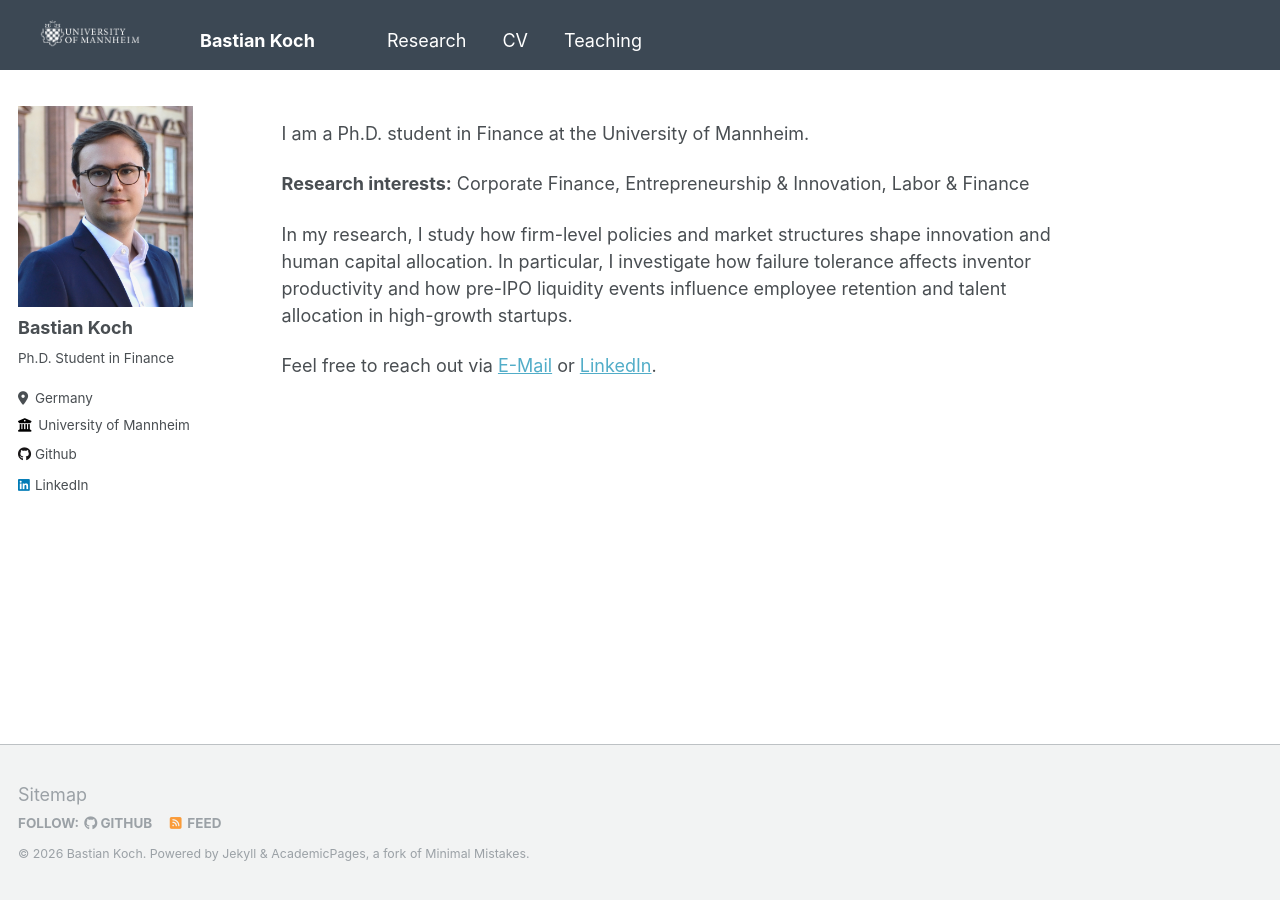
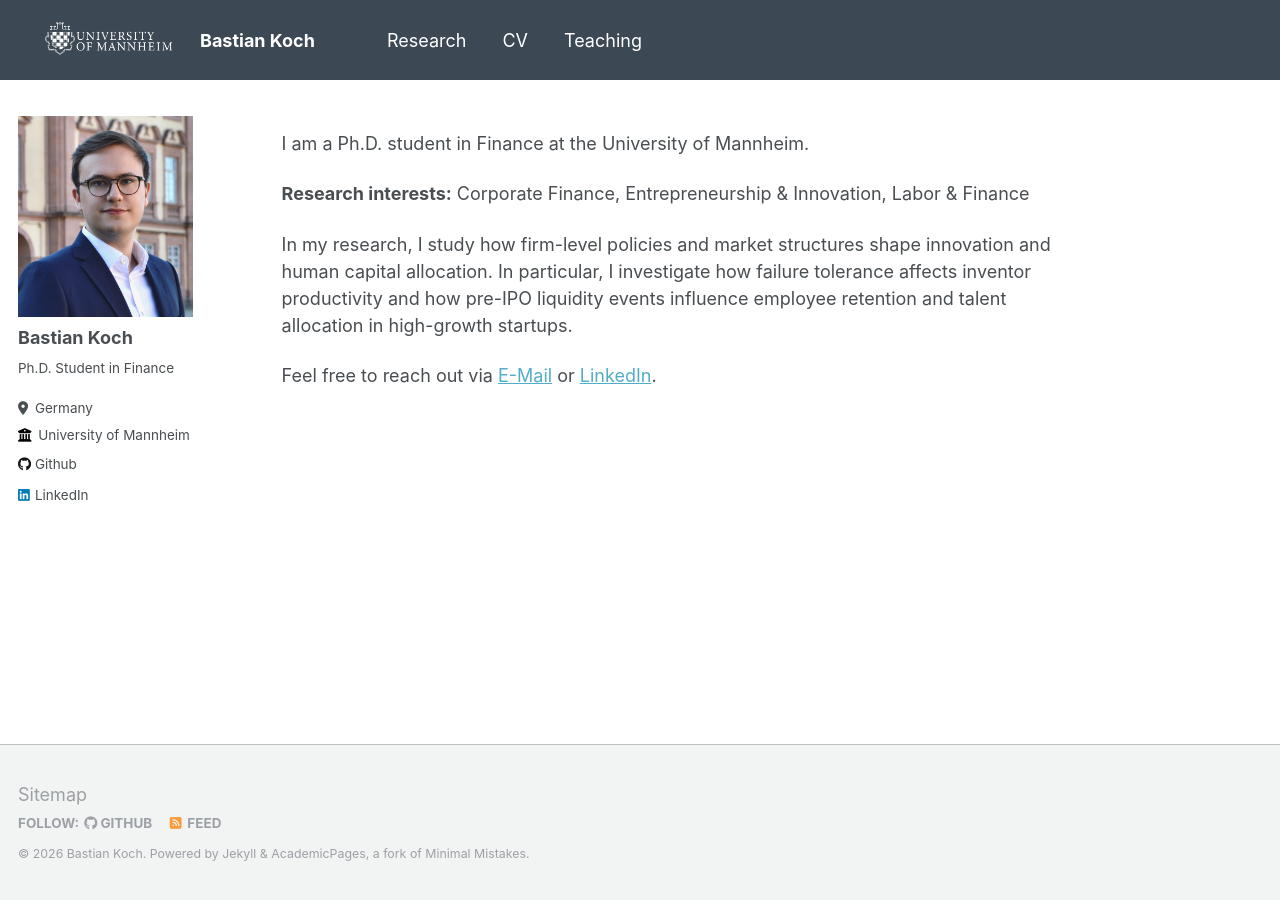
Before and after one commit to BastianKoch/BastianKoch.github.io, a Jekyll site: the page built from _pages/about.md, in a window 1280 px wide. Built offline with Jekyll 4.4.1, drawn with Linux system fonts in a browser that asks for light colours.

Commit message:
Increase uni logo to 65px, masthead height to 80px
Co-Authored-By: Claude Sonnet 4.6 <noreply@anthropic.com>

```diff
--- a/_includes/masthead.html
+++ b/_includes/masthead.html
@@ -3,7 +3,7 @@
 <div class="masthead">
   <div class="masthead__inner-wrap">
     <a href="https://www.uni-mannheim.de" target="_blank" rel="noopener" class="uma-logo-link">
-      <img src="{{ base_path }}/images/logo-uma.png" alt="University of Mannheim" style="height:50px; position:absolute; left:1.5em; top:50%; transform:translateY(-50%);">
+      <img src="{{ base_path }}/images/logo-uma.png" alt="University of Mannheim" style="height:65px; position:absolute; left:1.5em; top:50%; transform:translateY(-50%);">
     </a>
     <div class="masthead__menu">
       <nav id="site-nav" class="greedy-nav">
--- a/_sass/_variables.scss
+++ b/_sass/_variables.scss
@@ -43,7 +43,7 @@ $type-size-7                : 0.6875em; // ~11px
 $type-size-8                : 0.625em;  // ~10px
 
 /* masthead properties */
-$masthead-height            : 70px;
+$masthead-height            : 80px;
 
 /*
    Colors
```
